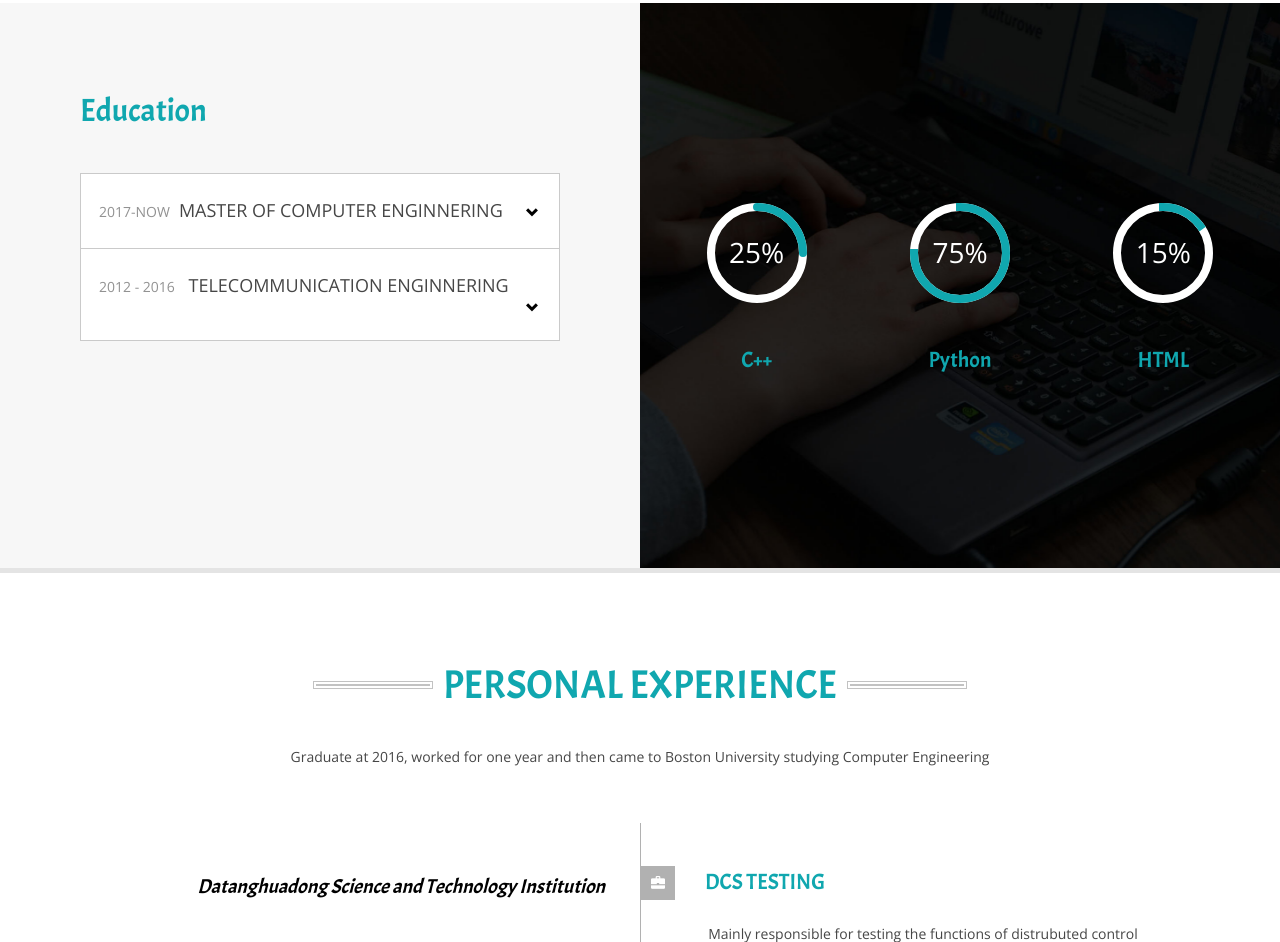
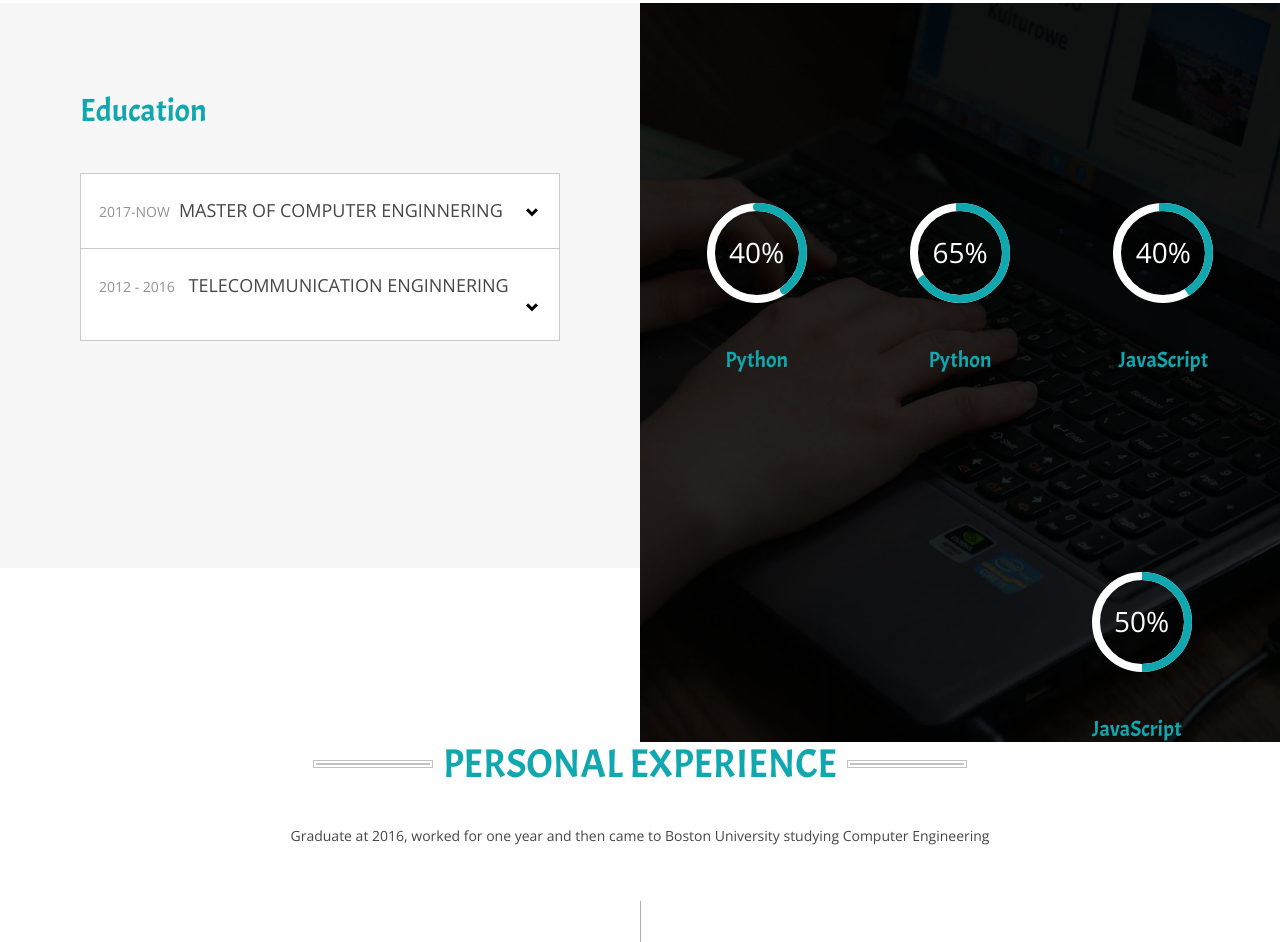
Before and after one commit to ljxiaoBU/ThisResumeRocks, a plain HTML site: page index.html in a window 1280 px wide. Shown: the part 684-1626 px from the top of the page. Drawn offline with nearby package versions, Linux system fonts and the light colour scheme.

Commit message:
Update index.html

```diff
--- a/index.html
+++ b/index.html
@@ -219,17 +219,21 @@ Smartphone Compatible web template, free webdesigns for Nokia, Samsung, LG, Sony
 	</div>
 	<div class="col-md-6 abt-right ">
 		<div class="col-sm-4 abt-gd-left text-center">
-			<div id="demo-pie-1" class="pie-title-center" data-percent="25"> <span class="pie-value"></span> </div>
-			<h4>C++</h4>
+			<div id="demo-pie-1" class="pie-title-center" data-percent="40"> <span class="pie-value"></span> </div>
+			<h4>Python</h4>
 		</div>
 
 		<div class="col-sm-4 abt-gd-left text-center">
-			<div id="demo-pie-3" class="pie-title-center" data-percent="75"> <span class="pie-value"></span> </div>
+			<div id="demo-pie-3" class="pie-title-center" data-percent="65"> <span class="pie-value"></span> </div>
 			<h4>Python</h4>
 		</div>
 		<div class="col-sm-4 abt-gd-left text-center">
-			<div id="demo-pie-4" class="pie-title-center" data-percent="15"> <span class="pie-value"></span> </div>
-			<h4>HTML</h4>
+			<div id="demo-pie-4" class="pie-title-center" data-percent="40"> <span class="pie-value"></span> </div>
+			<h4>JavaScript</h4>
+			<div class="col-sm-4 abt-gd-left text-center">
+			<div id="demo-pie-2" class="pie-title-center" data-percent="50"> <span class="pie-value"></span> </div>
+			<h4>JavaScript</h4>
+
 		</div>
 		<div class="clearfix"></div>
 	</div>
```
